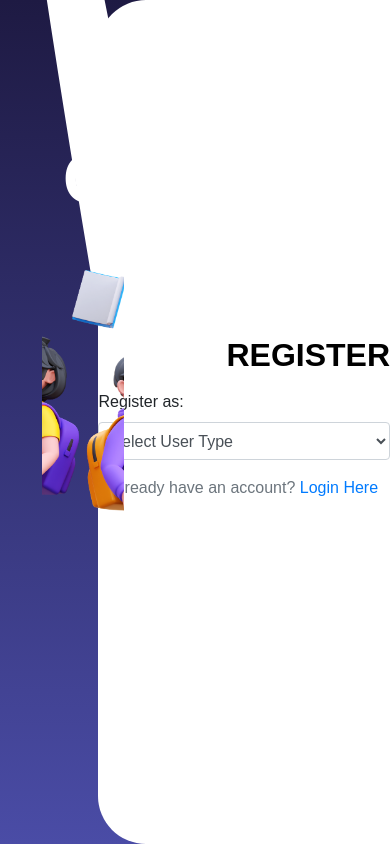
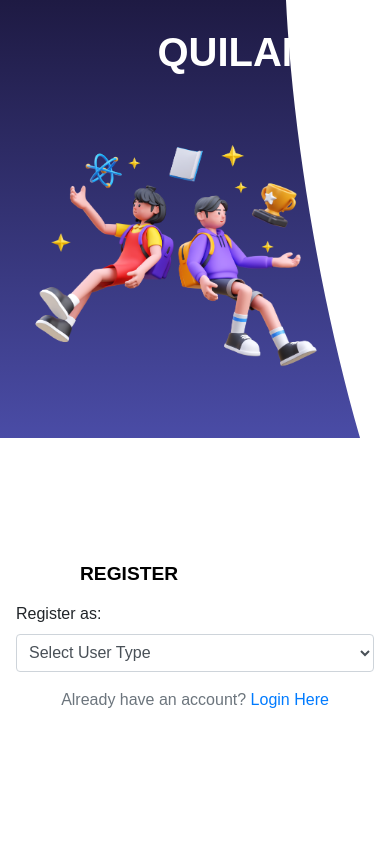
Before and after one commit to auriapple/QUILANA, a PHP site: page /register.php in a window 390 px wide. Run offline with PHP 8.4, Linux system fonts and the light colour scheme; some libraries are stand-ins or nearby versions; some web fonts are replaced.

Commit message:
style.css modified

```diff
--- a/assets/css/style.css
+++ b/assets/css/style.css
@@ -104,19 +109,20 @@ button.btn-rounded{
     padding: 0;
 }
 
+/* Right Section of Login */
 #right-section {
     flex: 1;
     display: flex;
     justify-content: center;
     align-items: center;
     background-color: white;
-    border-radius: 3rem 0 0 3rem; /* Curves the left side */
+    border-radius: 3rem 0 0 3rem;
     position: relative;
-    margin-left: -3rem; /* Adjust to overlap the left section */
+    margin-left: -3rem;
     box-sizing: border-box;
 }
 
-
+/* Logo */
 .logo {
     color: white;
     font-size: 70px;
@@ -369,9 +399,122 @@ button.btn-rounded{
     background-color: #4A4CA6;
     color: white;
     border-radius: 4px;
+    margin-left: 5px;
     cursor: pointer;
+    transition: background-color 0.3s ease;
 }
 
 .search-bar button:hover {
     background-color: #1E1A43;
 }
+
+/* Media Queries for Responsiveness */
+
+/* For tablets and smaller devices (width 768px and below) */
+@media (max-width: 768px) {
+    /* Left Section Adjustments */
+    #left-section h1 {
+        font-size: 50px;
+        margin-left: 80px;
+    }
+
+    .logo {
+        font-size: 50px;
+        top: 10%;
+        left: 18%;
+    }
+
+    .illustration {
+        max-width: 400px;
+        max-height: 500px;
+        background-size: 400px 550px;
+    }
+
+    /* Right Section Adjustments */
+    #right-section {
+        margin-left: -2rem;
+    }
+
+    .sign-in-form h2 {
+        font-size: 1.5rem;
+        margin-left: 6rem;
+    }
+
+    .custom-button {
+        font-size: 16px;
+        padding: 8px 20px;
+        margin-right: 100px;
+        margin-bottom: 50px;
+    }
+
+    #getStartedButton {
+        margin-top: 300px;
+    }
+
+    /* Course Container Adjustments */
+    .course-card {
+        width: 45%;
+    }
+}
+
+/* For mobile devices (width 576px and below) */
+@media (max-width: 576px) {
+    /* Container Adjustments */
+    #login-container {
+        flex-direction: column;
+    }
+
+    /* Left Section Adjustments */
+    #left-section {
+        height: 50vh;
+        padding: 1rem;
+    }
+
+    #left-section h1 {
+        font-size: 40px;
+        margin-left: 40px;
+    }
+
+    .logo {
+        font-size: 40px;
+        top: 5%;
+        left: 15%;
+    }
+
+    .illustration {
+        max-width: 300px;
+        max-height: 400px;
+        background-size: 300px 400px;
+    }
+
+    /* Right Section Adjustments */
+    #right-section {
+        margin-left: 0;
+        border-radius: 0;
+    }
+
+    .sign-in-form {
+        margin: 2rem 1rem;
+    }
+
+    .sign-in-form h2 {
+        font-size: 1.2rem;
+        margin-left: 4rem;
+    }
+
+    .custom-button {
+        font-size: 14px;
+        padding: 6px 16px;
+        margin-right: 50px;
+        margin-bottom: 30px;
+    }
+
+    #getStartedButton {
+        margin-top: 200px;
+    }
+
+    /* Course Container Adjustments */
+    .course-card {
+        width: 100%;
+    }
+}
```
Also changed, not shown: other parts of assets/css/style.css (+43 -14 lines).
